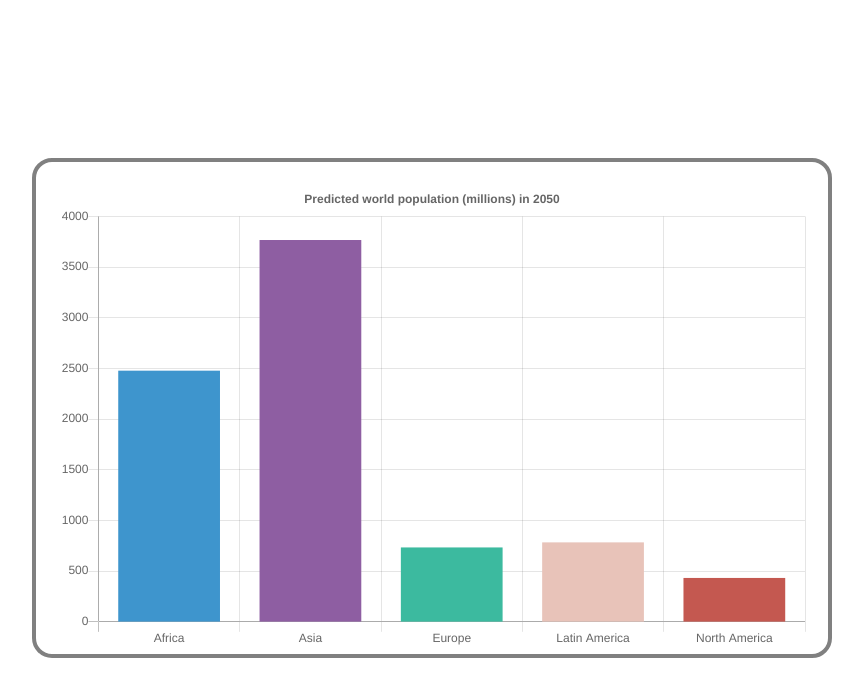
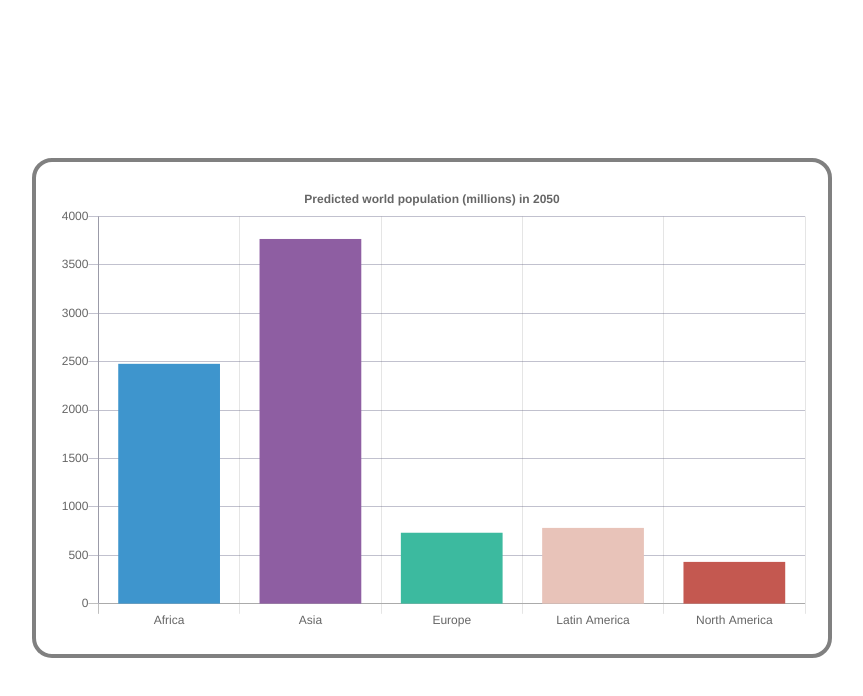
Before and after one commit to enimocks/ChartJS-Fun, a website: page chartjs.html in a window 1280 px wide. Shown: the whole page, without its empty margins (216-1079 px from the left). Drawn offline with nearby package versions, Linux system fonts and the light colour scheme.

Commit message:
fix "options" object scope

```diff
--- a/chartjs.html
+++ b/chartjs.html
@@ -5,7 +5,6 @@
   <meta charset="UTF-8">
   <meta name="viewport" content="width=device-width, initial-scale=1.0">
   <meta http-equiv="X-UA-Compatible" content="ie=edge">
-  <script src="https://cdnjs.cloudflare.com/ajax/libs/Chart.js/2.5.0/Chart.min.js"></script>
   <link rel="stylesheet" type="text/css" href="./chartjs.css">
   <title>ChartJS Play</title>
 </head>
@@ -18,61 +17,8 @@
     </div>
   </div>
 
-
-  <script>
-    // Bar chart
-    // constructor that instantiates the chart instance
-    new Chart(document.getElementById("bar-chart"), {
-      // specifies chart type -- in this case, bar
-      type: 'bar',
-
-      // x & y data input names, colors, values, labels...
-      data: {
-        labels: ["Africa", "Asia", "Europe", "Latin America", "North America"],
-        datasets: [
-          {
-            label: "Population (millions)",
-            backgroundColor: ["#3e95cd", "#8e5ea2", "#3cba9f", "#e8c3b9", "#c45850"],
-            data: [2478, 3767, 734, 784, 433]
-          }
-        ]
-      },
-      // styling and visual options ( title, display toggles, )
-      options: {
-        legend: {
-          display: false,
-          // TODO: figure out why this "labels" section from official docs isn't working
-          labels: {
-            // This more specific font property overrides the global property
-            fontColor: 'red',
-            defaultFontSize: 6
-          }
-        },
-        title: {
-          display: true,
-          text: 'Predicted world population (millions) in 2050'
-        }
-      },
-      maintainAspectRatio: false,
-      scales: {
-        yAxes: [{
-          stacked: true,
-          gridLines: {
-            display: true,
-            color: "rgba(255,99,132,0.2)"
-          }
-        }],
-        xAxes: [{
-          gridLines: {
-            display: false
-          }
-        }]
-      }
-
-    });
-
-  </script>
-
+  <script src="https://cdnjs.cloudflare.com/ajax/libs/Chart.js/2.5.0/Chart.min.js"></script>
+  <script src="./chartjs.js" type="text/javascript"></script>
 </body>
 
 </html>
--- a/chartjs.js
+++ b/chartjs.js
@@ -0,0 +1,50 @@
+// Bar chart //
+// constructor that instantiates the chart instance
+new Chart(document.getElementById("bar-chart"), {
+  // specifies chart type -- in this case, bar
+  type: 'bar',
+
+  // x & y data input names, colors, values, labels...
+  data: {
+    labels: ["Africa", "Asia", "Europe", "Latin America", "North America"],
+    datasets: [
+      {
+        label: "Population (millions)",
+        backgroundColor: ["#3e95cd", "#8e5ea2", "#3cba9f", "#e8c3b9", "#c45850"],
+        data: [2478, 3767, 734, 784, 433]
+      }
+    ]
+  },
+  // styling and visual options ( title, display toggles, )
+  options: {
+    legend: {
+      display: false,
+      // TODO: figure out why this "labels" section from official docs isn't working
+      labels: {
+        // This more specific font property overrides the global property
+        fontColor: 'red',
+        defaultFontSize: 6
+      }
+    },
+    title: {
+      display: true,
+      text: 'Predicted world population (millions) in 2050'
+    },
+    maintainAspectRatio: false,
+    scales: {
+      yAxes: [{
+        stacked: true,
+        gridLines: {
+          display: true,
+          color: "rgba(100,100,132,0.4)"
+        }
+      }],
+      xAxes: [{
+        gridLines: {
+          display: true
+        }
+      }]
+    }
+  }
+
+});
```
Also changed, not shown: package.json (added, +23 -0 lines), 1 other file.
